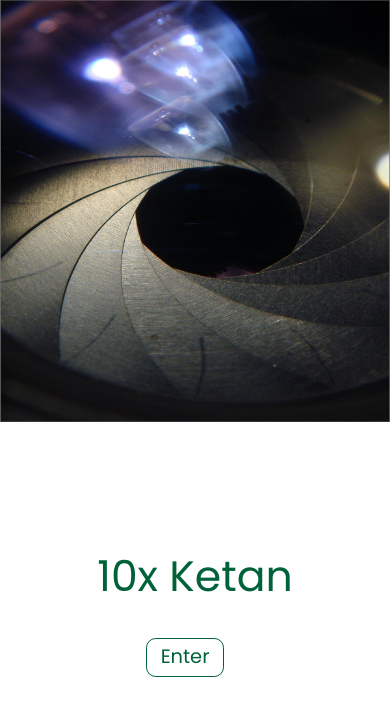
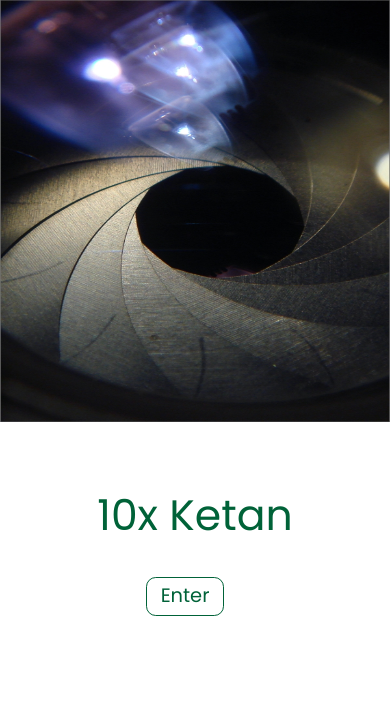
Before and after one commit to ketantb/instaclone-client, a React (Create React App) app: page / in a window 390 px wide. Shown: the top 716 px of the page. Built offline with nearby package versions, Linux system fonts and the light colour scheme.

Commit message:
Update landing_page.css

```diff
--- a/src/Components/styles/landing_page.css
+++ b/src/Components/styles/landing_page.css
@@ -69,11 +69,14 @@ body{
     padding-bottom: 0px;
 }
 
+.enter-btn:hover{
+    background-color: #59f5e5;
+}
+
 .enter-btn-link{
     text-decoration: none;
     color: #006238;
 }
-
 
 @media (max-width: 998px){
     html{
@@ -90,7 +93,7 @@ body{
         height: 50vh;
     }
     .landing-page-right-col{
-        margin-top: 10rem;
+        margin-top: 5rem;
     }
     .team-name{
         font-size: 6rem;
@@ -105,7 +108,7 @@ body{
         font-size: 45%;
     }
     .landing-page-right-col{
-        margin-top: 15rem;
+        margin-top: 8rem;
     }
     .team-name{
         font-size: 5.8rem;
@@ -120,7 +123,7 @@ body{
         font-size: 38%;
     }
     .landing-page-right-col{
-        margin-top: 20rem;
+        margin-top: 10rem;
     }
     .team-name{
         font-size: 7rem;
```
